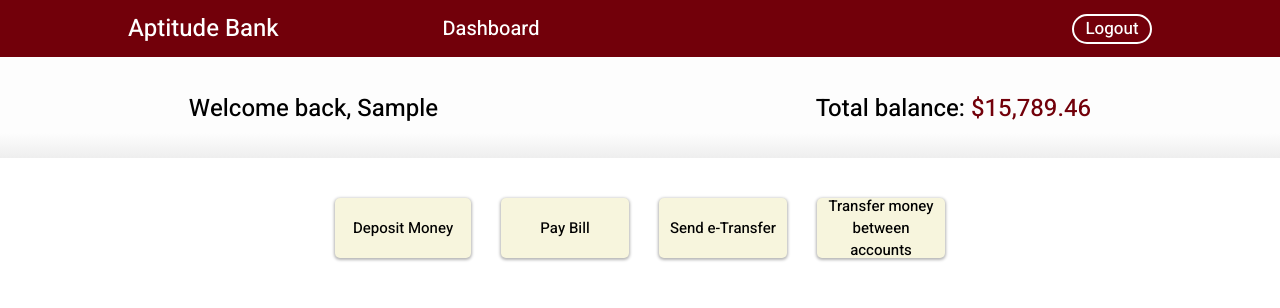
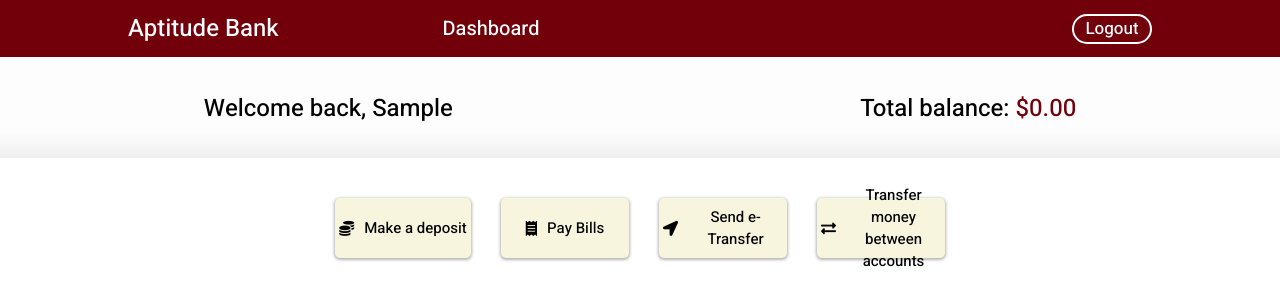
Before and after one commit to kev-ly32/aptitude-bank, a React (Create React App) app in the folder client/: page /dashboard in a window 1280 px wide. Shown: the top 308 px of the page. Built offline with nearby package versions, Linux system fonts and the light colour scheme; no server answers; sample sign-in values are in the browser's storage.

Commit message:
added icons and adjusted form styling

```diff
--- a/client/public/index.html
+++ b/client/public/index.html
@@ -25,6 +25,9 @@
       Learn how to configure a non-root public URL by running `npm run build`.
     -->
     <link href="https://fonts.googleapis.com/css2?family=Heebo:wght@300;400;500&display=swap" rel="stylesheet">
+    <link rel="stylesheet" href="https://cdnjs.cloudflare.com/ajax/libs/font-awesome/5.15.1/css/all.min.css"
+      integrity="sha512-+4zCK9k+qNFUR5X+cKL9EIR+ZOhtIloNl9GIKS57V1MyNsYpYcUrUeQc9vNfzsWfV28IaLL3i96P9sdNyeRssA=="
+      crossorigin="anonymous" />
     <title>React App</title>
   </head>
   <body>
--- a/client/src/components/Accounts/Transaction.js
+++ b/client/src/components/Accounts/Transaction.js
@@ -4,7 +4,7 @@ import { unwrapResult } from "@reduxjs/toolkit";
 import "../../public/stylesheets/Auth.css";
 
 import { selectAccount, deposit } from "../../reducers/Account/accountSlice";
-import { useHistory } from "react-router-dom";
+import { Link, useHistory } from "react-router-dom";
 
 function Deposit() {
   const [accountInfo, setAccountInfo] = useState({
@@ -15,6 +15,15 @@ function Deposit() {
   const history = useHistory();
   const dispatch = useDispatch();
   const allAccounts = useSelector(selectAccount);
+  const sortedAccounts = allAccounts.slice().sort((a, b) => {
+    if (a.type < b.type) {
+      return 1;
+    }
+    if (a.type > b.type) {
+      return -1;
+    }
+    return 0;
+  });
 
   const handleChange = (e) => {
     const { name, value } = e.target;
@@ -45,8 +54,13 @@ function Deposit() {
 
   return (
     <div className="auth-form">
-      <h2 className="form-header">Deposit</h2>
-      <h3 className="errorMessage">{err}</h3>
+      <Link className="backButton" to="/dashboard">
+        <i className="fas fa-long-arrow-alt-left"></i>
+      </Link>
+      <div className="form-header-info">
+        <h2 className="form-header">Deposit</h2>
+        <h3 className="errorMessage">{err}</h3>
+      </div>
       <form onSubmit={handleSubmit}>
         <div className="form-row">
           <div className="form-item">
@@ -77,7 +91,7 @@ function Deposit() {
               className={err && accountInfo.accountID === "" ? "error" : null}
             >
               <option value="">Select an account</option>
-              {allAccounts.map((account) => (
+              {sortedAccounts.map((account) => (
                 <option key={account._id} value={account._id}>
                   {account.type === "savings"
                     ? "EVERYDAY SAVINGS - "
--- a/client/src/components/Dashboard/Dashboard.js
+++ b/client/src/components/Dashboard/Dashboard.js
@@ -15,7 +15,12 @@ function Dashboard() {
   const dispatch = useDispatch();
   const user = useSelector(selectUser);
   const allAccounts = useSelector(selectAccount);
-
+  console.log(allAccounts);
+  const totalBalance = allAccounts.reduce(
+    (total, current) => total + current.balance,
+    0
+  );
+  console.log(totalBalance);
   const addNewAccount = async (e) => {
     e.preventDefault();
     let type = "";
@@ -50,17 +55,30 @@ function Dashboard() {
       <section className="dashboard-intro">
         <h1>Welcome back, {user.firstName}</h1>
         <h1>
-          Total balance: <span className="total-balance">$15,789.46</span>
+          Total balance:{" "}
+          <span className="total-balance">
+            {totalBalance.toLocaleString("en-EN", {
+              style: "currency",
+              currency: "USD",
+              minimumFractionDigits: 2,
+              maximumFractionDigits: 2,
+            })}
+          </span>
         </h1>
       </section>
       <section className="dashboard-main">
         <section className="dashboard-cta">
           <Link className="dashboard-button" to="/deposit">
-            Deposit Money
+            <i className="fas fa-coins"></i> Make a deposit
           </Link>
-          <button className="dashboard-button">Pay Bill</button>
-          <button className="dashboard-button">Send e-Transfer</button>
           <button className="dashboard-button">
+            <i className="fas fa-receipt"></i>Pay Bills
+          </button>
+          <button className="dashboard-button">
+            <i className="fas fa-location-arrow"></i>Send e-Transfer
+          </button>
+          <button className="dashboard-button">
+            <i className="fas fa-exchange-alt"></i>
             Transfer money between accounts
           </button>
         </section>
--- a/client/src/public/stylesheets/Auth.css
+++ b/client/src/public/stylesheets/Auth.css
@@ -1,5 +1,4 @@
 .auth-form {
-  display: flex;
   flex-direction: column;
   align-items: center;
   height: auto;
@@ -16,8 +15,23 @@ form {
   width: 100%;
 }
 
+.backButton {
+  color: black;
+  margin-left: 5px;
+  padding: 0 5px;
+  font-size: 33px;
+}
+
+.backButton:hover {
+  color: #a7ae9c;
+}
+
+.form-header-info {
+  text-align: center;
+}
+
 .form-header {
-  margin: 5% 0 1% 0;
+  margin-bottom: 1%;
   font-size: 26px;
 }
 
@@ -123,3 +137,7 @@ option {
 .error {
   border: 2px solid red;
 }
+
+#amount {
+  padding: 0 10px;
+}
--- a/client/src/public/stylesheets/Dashboard.css
+++ b/client/src/public/stylesheets/Dashboard.css
@@ -50,6 +50,10 @@
   color: white;
 }
 
+i {
+  margin-right: 10px;
+}
+
 .addAccount {
   width: 150px;
   height: 30px;
```
